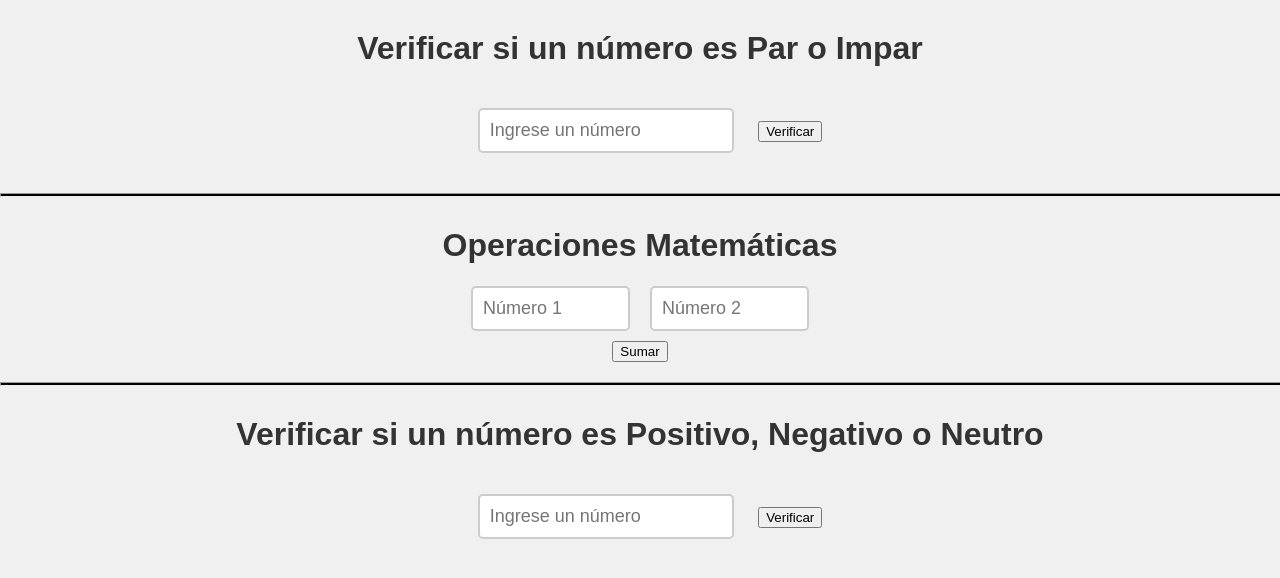
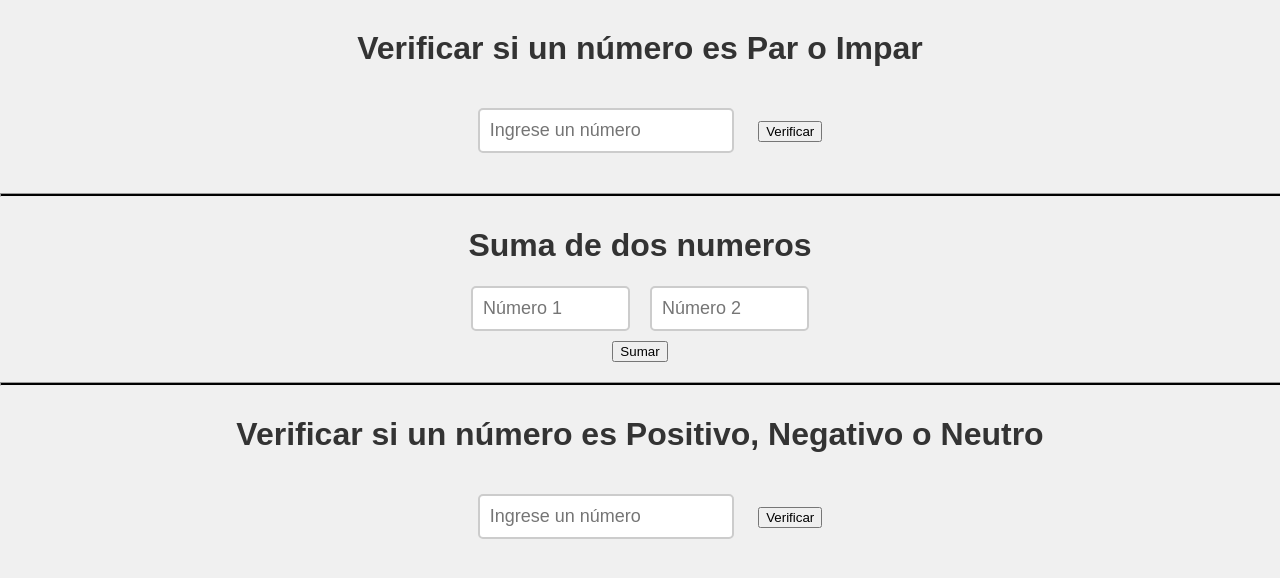
Before and after one commit to Omarardila07/numero-par-e-impar, a plain HTML site: page index.html in a window 1280 px wide. Drawn offline with Linux system fonts and the light colour scheme.

Commit message:
proyecto3

```diff
--- a/index.html
+++ b/index.html
@@ -15,7 +15,7 @@
 
     <hr style="height: 2px;width: 100%;; background-color: black;">
 
-    <h1 class="h12">Operaciones Matemáticas</h1>
+    <h1 class="h12">Suma de dos numeros</h1>
     <div class="input-container1">
         <input class="input1" type="number" id="numero1" placeholder="Número 1">
         <input class="input1" type="number" id="numero2" placeholder="Número 2">
```
